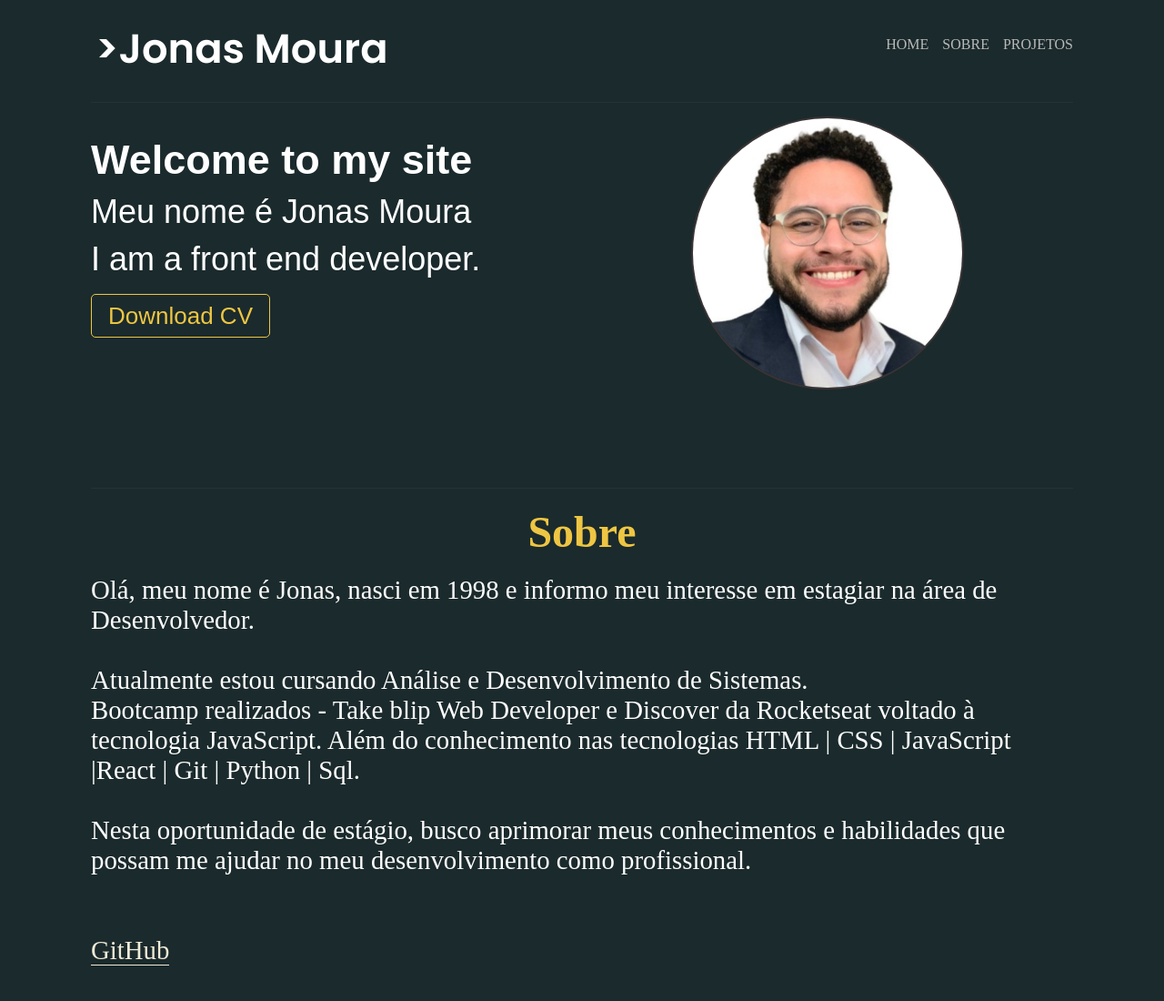
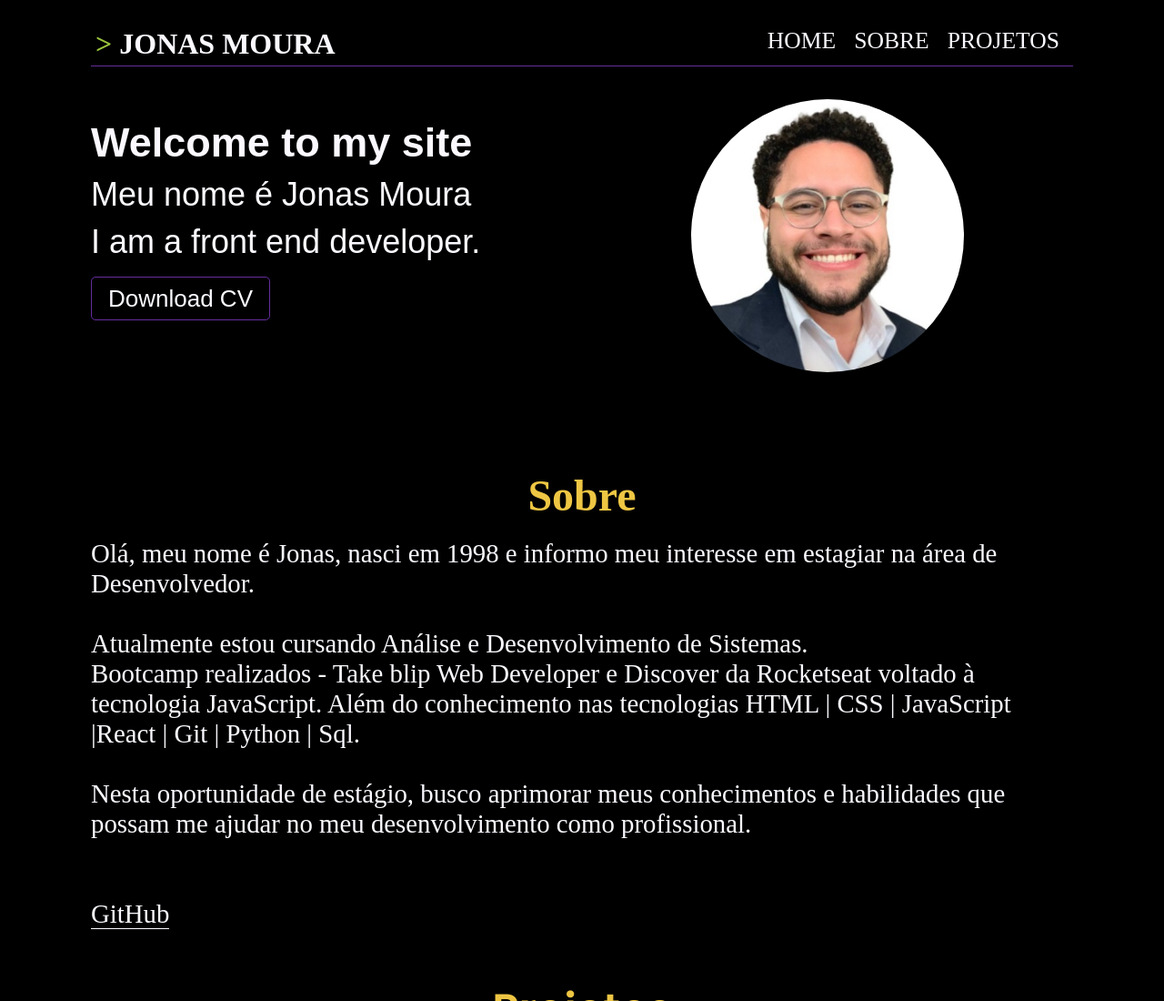
Before and after one commit to jocmoura/portfolio2025, a plain HTML site: page index.html in a window 1280 px wide. Shown: the top 1100 px of the page at 91% size. Drawn offline with Linux system fonts and the light colour scheme.

Commit message:
ajuste de cores, menu e logo

```diff
--- a/css/responsividade.css
+++ b/css/responsividade.css
@@ -3,7 +3,7 @@
         display: block;
     }
     .menu ul{
-        flex-direction: column;
+
 
     }
     .menu ul li a{
--- a/css/style.css
+++ b/css/style.css
@@ -5,62 +5,60 @@
     box-sizing: border-box;
 }
 :root{
-    --blue: #0D1321;
-    --white: #F0EBD8;
-    --cinza: #3A3335;
-    --amarelo: #EEC643;
-    --transparente: rgba(255, 255, 255, 0.042)
+    --black: black;
+    --white: #FBF9FF;
+    --verde: #9BC53D;
+    --roxo: #662E9B;
+
 }
 
 
 body{
-    background-color: #1b2a2c;
+    background-color: var(--black);
     margin: 0 100px;
-    color: white;
+    color: var(--white);
 }
-
+/* LOGO */
 header{
+    margin: 25px 0 36px 0;
+    padding: 5px;
+    border-bottom: 1px solid var(--roxo);
+}
+.logo{
     display: flex;
     justify-content: space-between;
     text-align: center;
-
-    margin: 15px 0;
-    padding-bottom:20px;
-    border-bottom: 1px solid rgba(255, 255, 255, 0.042);
+    text-transform: uppercase;
 
 }
-/*logo*/
-.logo h1{
-    color: white;
-    font-size: 2.8rem;
-    font-family: 'Poppins', sans-serif;
-    padding: 5px;
+.seta{
+    color: var(--verde);
 }
 
-/*Começo menu*/
-header .menu ul{
+/* menu */
+.nav {
     display: flex;
-    position: relative;
-    text-decoration: none;
+    justify-content: center;
     text-align: center;
 }
-header .menu ul li{
-    margin-left: 15px;
+.nav ul{
     display: flex;
-    position: relative;
+    justify-content:space-between;
+    text-align: center;
 }
-header a{
+.nav ul li {
+    list-style: none;
+}
+.nav ul li a{
     text-decoration: none;
     text-transform: uppercase;
-    color: rgb(185, 185, 185);
-    transition: all 1s;
-    text-align: center;
-    padding-top: 25px;
-    font-size: 1rem;
+    font-size: 1.6rem;
+    color: var(--white);
+    cursor: pointer;
+    padding: 0 10px;
 }
-
-header a:hover{
-    color: var(--blue);
+.nav ul li a:hover{
+    color: var(--verde);
 }
 /*Fim menu*/
 
@@ -98,8 +96,8 @@ main .info-area h1{
 }
 .main .info-area-cv a{
     padding: 8px 18px;
-    color:#EEC643 ;
-    border: 1px solid #EEC643;
+    color:var(--white) ;
+    border: 1px solid var(--roxo);
     font-size: 26px;
     font-family: Arial, Helvetica, sans-serif;
     text-decoration: none;
@@ -108,8 +106,9 @@ main .info-area h1{
 
 }
 .main .info-area-cv a:hover{
-    background-color: #EEC643;
-    color:  var(--blue);
+    background-color: var(--verde);
+    color:  var(--white);
+    border: 1px solid var(--verde);
 }
 .main .minha-foto{
     display: flex;
--- a/index.html
+++ b/index.html
@@ -14,16 +14,20 @@
 <body>
     <header>
         <div class="logo">
-            <h1> >Jonas Moura </h1>
-        </div>
-        <div class="menu">
+             <h1> <span class="seta"> > </span> Jonas Moura </h1>
+             <div class="nav">
             <ul>
-                <li><a href="#" data-text="logo">HOME</a></li>
-                <li><a href="#sobre"data-text="sobre">SOBRE</a></li>
-                <li><a href="#projetos" data-text="Contatos">Projetos</a></li>
+                <li><a href="#">home</a></li>
+                <li><a href="#sobre">sobre</a></li>
+                <li><a href="#projetos" >projetos</a></li>
             </ul>
         </div>
+        </div>
+
     </header>
+
+
+
 
 
     <main class="main">
@@ -41,6 +45,8 @@
             <img src="./img/minha_foto.jfif" alt="">
         </section>
     </main>
+
+
     <div id="sobre-info">
         <div id="sobre">
             <h2>Sobre</h2>
@@ -61,6 +67,8 @@
             <br>
         </div>
     </div>
+
+
     <div class="top-center">
         <h2 id="projetos">Projetos</h2>
         <p class="fala-projetos">  Projetos desenvolvidos utilizando HTML, CSS  e JavaScript. Atraves desses projetos, posso mostrar todo o conhecimento que venho aprendendo até o momento. </p>
@@ -94,6 +102,8 @@
             </div>
         </div>
     </div>
+
+
     <div class="tecnologias">
         <h2 class="tec-info">Tecnologias</h2>
         <div class="principais-tecnologias">
```
